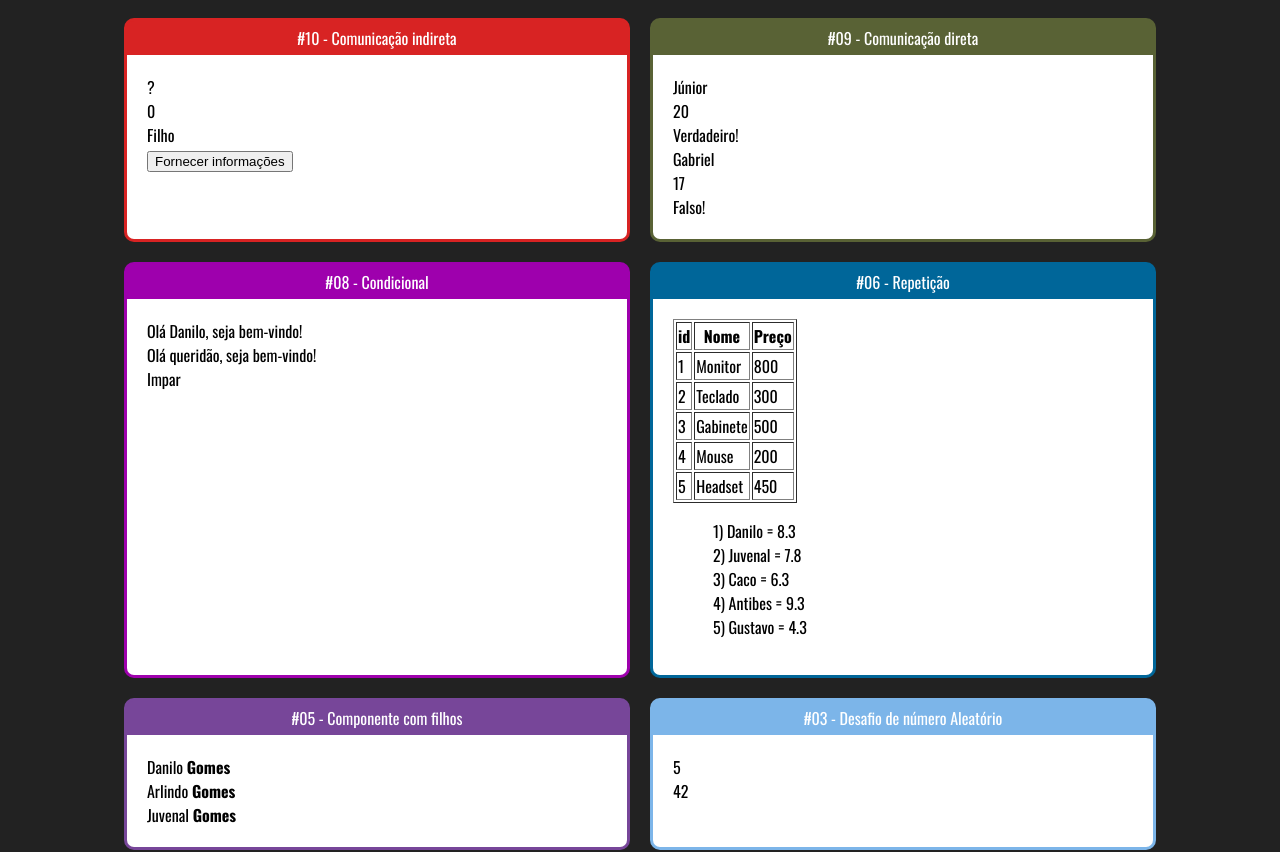
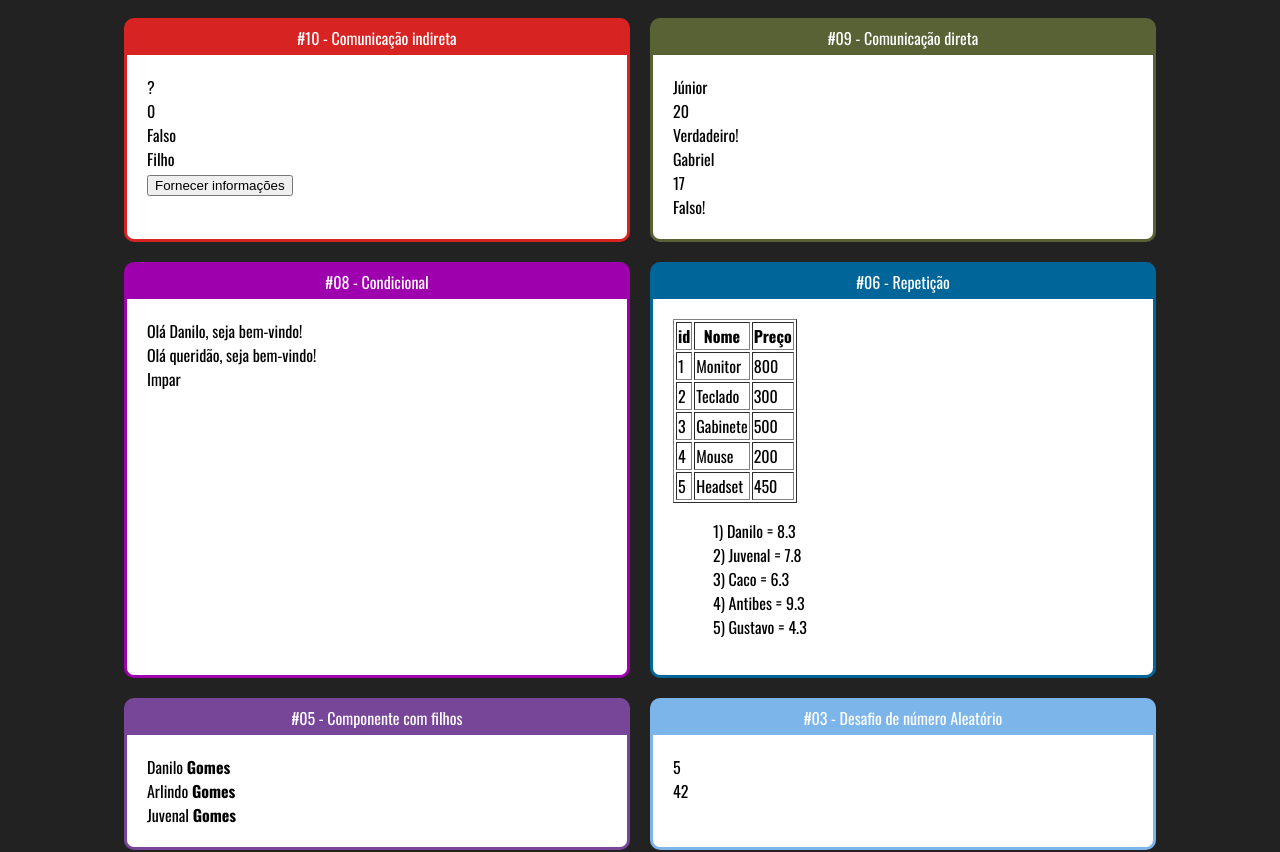
Before and after one commit to marquesdanilocarlos/fundamentos-react-cod3r, a React (Create React App) app: page / in a window 1280 px wide. Shown: the top 852 px of the page. Built offline with nearby package versions, Linux system fonts and the light colour scheme.

Commit message:
Componente com estado

```diff
--- a/src/components/comunicacao/IndiretaFilho.jsx
+++ b/src/components/comunicacao/IndiretaFilho.jsx
@@ -1,8 +1,15 @@
 export function IndiretaFilho(props) {
+    function geraIdade() {
+        return Math.round(Math.random() * 80);
+    }
+
+    function geraNerd() {
+        return Math.round(Math.random()) > 0.5 ? true : false;
+    }
     return (
         <>
             <div>Filho</div>
-            <button onClick={(e) => props.quandoClicar("Joao", 53, true)}>Fornecer informações</button>
+            <button onClick={(e) => props.quandoClicar("Joao", geraIdade(), geraNerd())}>Fornecer informações</button>
         </>
     );
 }
--- a/src/components/comunicacao/IndiretaPai.jsx
+++ b/src/components/comunicacao/IndiretaPai.jsx
@@ -1,21 +1,22 @@
+import { useState } from "react";
 import { IndiretaFilho } from "./IndiretaFilho";
 
 export function IndiretaPai() {
-    let dadosIniciais = { nome: "?", idade: 0, nerd: false };
-    let { nome, idade, nerd } = dadosIniciais;
+    const [nome, setNome] = useState("?");
+    const [idade, setIdade] = useState(0);
+    const [nerd, setNerd] = useState(false);
 
-    function fornecerInformacoes(nomeParam, idadeParam, nerdParam) {
-        nome = nomeParam;
-        idade = idadeParam;
-        nerd = nerdParam;
-        console.log(nome, idade, nerd);
+    function fornecerInformacoes(nome, idade, nerd) {
+        setNome(nome);
+        setIdade(idade);
+        setNerd(nerd);
     }
 
     return (
         <div>
             <div>{nome}</div>
             <div>{idade}</div>
-            <div>{nerd}</div>
+            <div>{nerd ? "Verdadeiro" : "Falso"}</div>
             <IndiretaFilho quandoClicar={fornecerInformacoes} />
         </div>
     );
```
